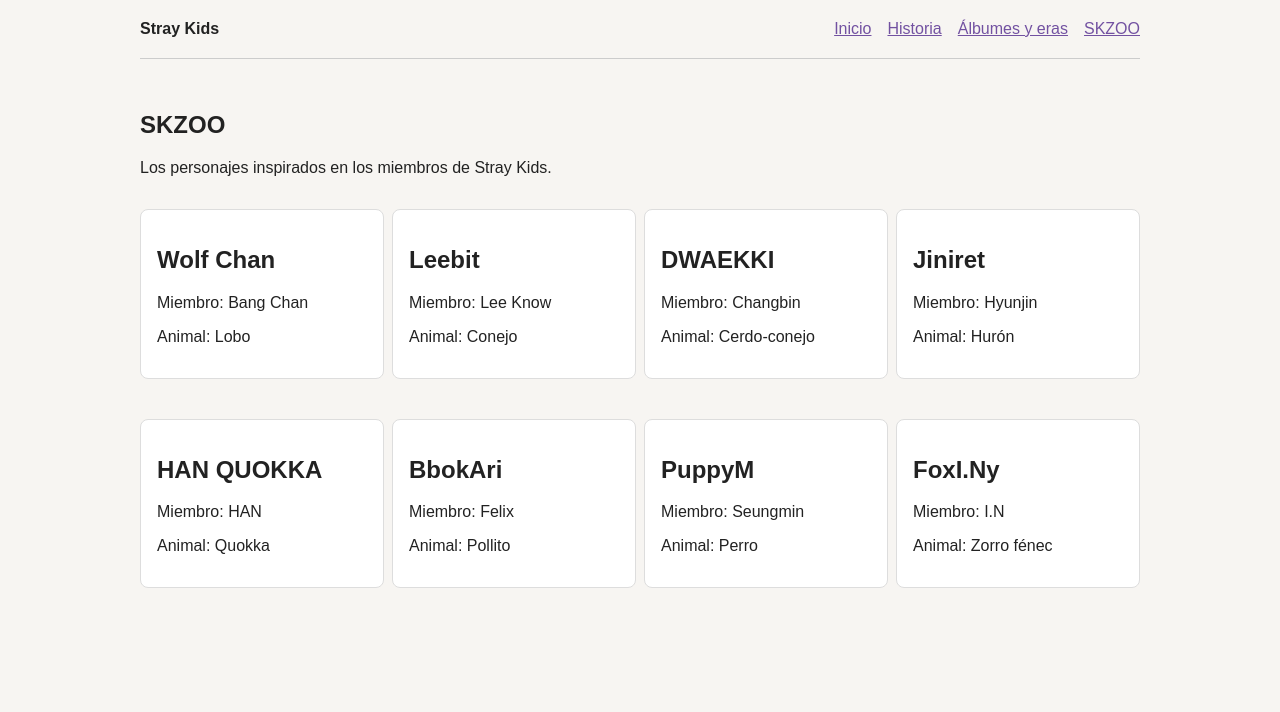
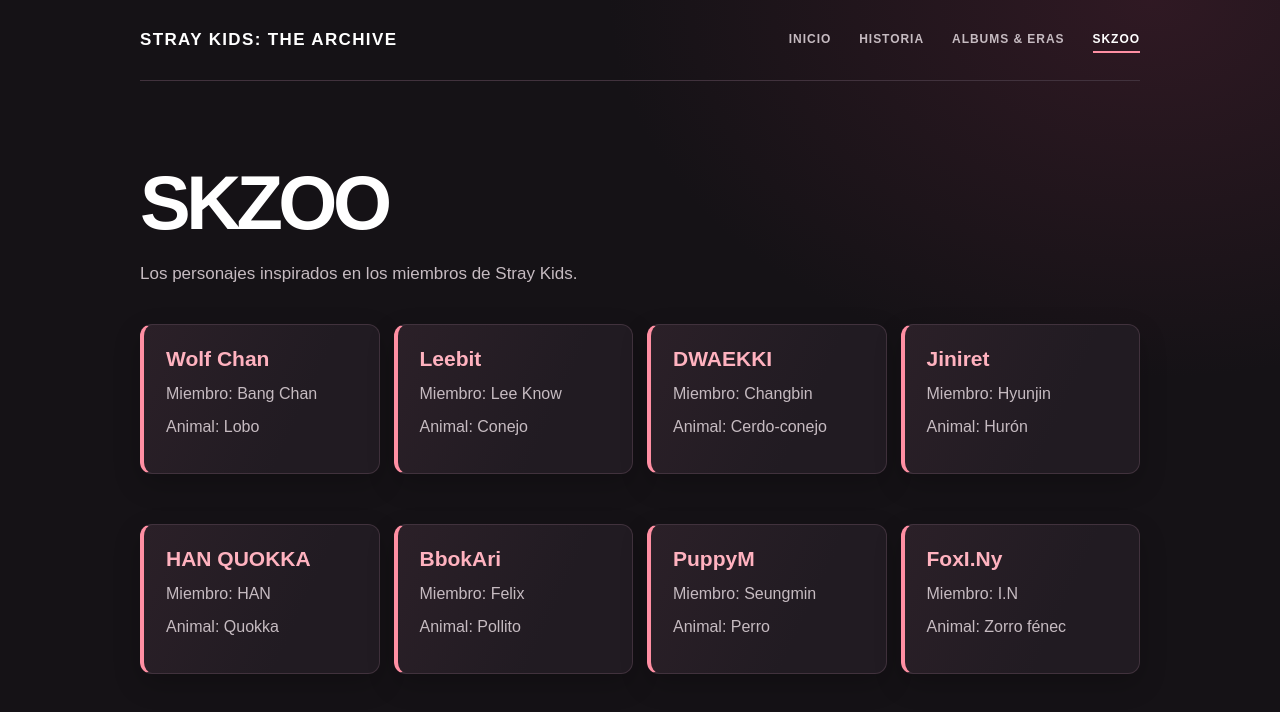
Before and after one commit to gisela1603/projecte-2, a Vue app: page /skzoo in a window 1280 px wide. Shown: the top 712 px of the page. Built offline with nearby package versions, Linux system fonts and the light colour scheme; no server answers.

Commit message:
Actualiza portada y navegación

```diff
--- a/index.html
+++ b/index.html
@@ -1,4 +1,4 @@
-<!DOCTYPE html>
+<!doctype html>
 <html lang="es">
   <head>
     <meta charset="UTF-8">
@@ -9,7 +9,7 @@
       content="Un recorrido fan por la historia, los álbumes y SKZOO de Stray Kids."
     >
     <meta name="theme-color" content="#101010">
-    <title>STAY ARCHIVE — Stray Kids</title>
+    <title>Stray Kids: The Archive</title>
   </head>
   <body>
     <div id="app"></div>
--- a/src/components/AlbumCard.vue
+++ b/src/components/AlbumCard.vue
@@ -1,17 +1,73 @@
 <script setup>
-defineProps({
+import { computed, ref } from 'vue'
+
+const props = defineProps({
   album: {
     type: Object,
     required: true,
   },
 })
+
+const imageFailed = ref(false)
+
+const albumPalettes = [
+  { match: 'do it', accent: '#f2b8cf' },
+  { match: 'karma', accent: '#a8bce7' },
+  { match: '5-star', accent: '#e8c774' },
+  { match: 'rock-star', accent: '#ff7c86' },
+  { match: 'maxident', accent: '#f2a9c5' },
+  { match: 'oddinary', accent: '#c6a9ed' },
+  { match: 'noeasy', accent: '#e6d879' },
+  { match: 'miroh', accent: '#f07852' },
+  { match: 'yellow wood', accent: '#edcd83' },
+  { match: 'levanter', accent: '#a7d6ee' },
+  { match: 'go live', accent: '#f07852' },
+  { match: 'i am not', accent: '#d6d1d0' },
+  { match: 'i am who', accent: '#f2c66d' },
+  { match: 'i am you', accent: '#ed9ca7' },
+  { match: 'mixtape', accent: '#c2b9c9' },
+  { match: 'hellevator', accent: '#d6d1d0' },
+]
+
+const palette = computed(() => {
+  const name = `${props.album.title ?? ''} ${props.album.era ?? ''}`.toLowerCase()
+  return albumPalettes.find(({ match }) => name.includes(match)) ?? {
+    accent: '#ff8fa3',
+  }
+})
+
+const cardStyle = computed(() => ({
+  '--album-accent': palette.value.accent,
+}))
+
+const coverUrl = computed(() =>
+  typeof props.album.coverUrl === 'string' ? props.album.coverUrl.trim() : '',
+)
+
+const details = computed(() =>
+  [props.album.year, props.album.era].filter((value) => value !== undefined && value !== null && value !== '').join(' · '),
+)
 </script>
 
 <template>
-  <article class="card">
-    <h2>{{ album.title }}</h2>
-    <p>Año: {{ album.year }}</p>
-    <p>Era: {{ album.era }}</p>
+  <article class="card album-card" :style="cardStyle">
+    <div class="album-cover">
+      <img
+        v-if="coverUrl && !imageFailed"
+        :src="coverUrl"
+        :alt="`Portada de ${album.title}`"
+        loading="lazy"
+        @error="imageFailed = true"
+      >
+      <div v-else class="album-cover-placeholder" aria-label="Portada no disponible">
+        <span>{{ album.title?.slice(0, 1) ?? 'SKZ' }}</span>
+        <small>Portada no disponible</small>
+      </div>
+    </div>
+    <div class="album-card-details">
+      <h2>{{ album.title }}</h2>
+      <p v-if="details" class="album-meta">{{ details }}</p>
     <p v-if="album.description">{{ album.description }}</p>
+    </div>
   </article>
 </template>
--- a/src/components/SiteHeader.vue
+++ b/src/components/SiteHeader.vue
@@ -4,11 +4,11 @@
 
 <template>
   <header class="site-header">
-    <strong>Stray Kids</strong>
+    <strong>Stray Kids: The Archive</strong>
     <nav aria-label="Navegación principal">
       <RouterLink to="/">Inicio</RouterLink>
       <RouterLink to="/timeline">Historia</RouterLink>
-      <RouterLink to="/albums">Álbumes y eras</RouterLink>
+      <RouterLink to="/albums">Albums &amp; Eras</RouterLink>
       <RouterLink to="/skzoo">SKZOO</RouterLink>
     </nav>
   </header>
--- a/src/style.css
+++ b/src/style.css
@@ -1,19 +1,44 @@
 :root {
   font-family: Arial, sans-serif;
-  color: #222;
-  background: #f7f5f2;
+  color: #f8f5f5;
+  background: #151216;
   font-synthesis: none;
   text-rendering: optimizeLegibility;
+  --red: #ff304f;
+  --pink: #ff8fa3;
+  --muted: #c6bbc1;
+  --panel: #211b22;
+  --line: #41323d;
+}
+
+* {
+  box-sizing: border-box;
 }
 
 body {
+  min-width: 320px;
+  min-height: 100vh;
+  margin: 0;
+  padding: 0 24px;
+  background:
+    radial-gradient(ellipse at 90% 0%, #57233766 0, transparent 34rem),
+    #151216;
+}
+
+#app {
   max-width: 1000px;
   margin: 0 auto;
-  padding: 0 20px;
 }
 
 a {
-  color: #7251a1;
+  color: var(--pink);
+  text-decoration-color: #ff8fa355;
+  text-underline-offset: 4px;
+  transition: color 160ms ease;
+}
+
+a:hover {
+  color: #fff;
 }
 
 .site-header {
@@ -21,31 +46,318 @@
   flex-wrap: wrap;
   align-items: center;
   justify-content: space-between;
-  gap: 16px;
-  padding: 20px 0;
-  border-bottom: 1px solid #ccc;
+  gap: 18px;
+  padding: 22px 0;
+  border-bottom: 1px solid var(--line);
+}
+
+.site-header strong {
+  color: #fff;
+  font-size: 17px;
+  letter-spacing: 0.08em;
+  text-transform: uppercase;
 }
 
 .site-header nav {
   display: flex;
   flex-wrap: wrap;
-  gap: 16px;
+  align-items: center;
+  gap: clamp(14px, 2.2vw, 28px);
+}
+
+.site-header nav a {
+  position: relative;
+  display: inline-block;
+  padding: 10px 0 12px;
+  color: var(--muted);
+  font-size: 12px;
+  font-weight: 700;
+  letter-spacing: 0.08em;
+  text-transform: uppercase;
+  text-decoration: none;
+  transition: color 160ms ease;
+}
+
+.site-header nav a::after {
+  position: absolute;
+  right: 0;
+  bottom: 5px;
+  left: 0;
+  height: 2px;
+  background: var(--pink);
+  content: "";
+  transform: scaleX(0);
+  transform-origin: left;
+  transition: transform 160ms ease;
+}
+
+.site-header nav a:hover,
+.site-header nav a.router-link-active {
+  color: #fff;
+}
+
+.site-header nav a:hover::after,
+.site-header nav a.router-link-active::after {
+  transform: scaleX(1);
+}
+
+.site-header nav a:focus-visible {
+  border-radius: 2px;
+  outline: 2px solid var(--pink);
+  outline-offset: 5px;
 }
 
 .page {
-  padding: 32px 0;
+  position: relative;
+  min-height: 65vh;
+  padding: 70px 0;
+}
+
+.page > p:first-child,
+.page-heading .eyebrow,
+.eyebrow {
+  color: var(--red);
+  font-size: 12px;
+  font-weight: 700;
+  letter-spacing: 0.16em;
+  text-transform: uppercase;
+}
+
+.page h1 {
+  margin: 14px 0 18px;
+  color: #fff;
+  font-size: clamp(42px, 8vw, 76px);
+  letter-spacing: -0.06em;
+  line-height: 1;
+}
+
+.page > p {
+  max-width: 660px;
+  color: var(--muted);
+  font-size: 17px;
+  line-height: 1.75;
+}
+
+.page > p a {
+  display: inline-block;
+  margin: 8px 10px 0 0;
+  padding: 10px 15px;
+  border: 1px solid #ff304f88;
+  border-radius: 999px;
+  background: #ff304f14;
+  color: #ffb2bf;
+  font-size: 14px;
+  text-decoration: none;
+}
+
+.page > p a:hover {
+  border-color: var(--red);
+  background: var(--red);
+  color: #fff;
+}
+
+.home-page > .home-tagline {
+  margin: 0;
+  color: var(--red);
+  font-size: clamp(20px, 2.6vw, 30px);
+  font-weight: 700;
+  letter-spacing: 0.06em;
+  text-transform: uppercase;
+}
+
+.home-description {
+  margin: 24px 0 0;
 }
 
 .card {
-  margin: 16px 0;
-  padding: 16px;
-  border: 1px solid #ddd;
-  border-radius: 8px;
-  background: white;
+  margin: 18px 0;
+  padding: 22px;
+  border: 1px solid var(--line);
+  border-left: 4px solid var(--red);
+  border-radius: 12px;
+  background: linear-gradient(115deg, #2b2028, var(--panel) 65%);
+  box-shadow: 0 10px 28px #0003;
+  transition: transform 180ms ease, border-color 180ms ease;
 }
 
-.grid {
+.card:hover {
+  transform: translateY(-3px);
+  border-color: #a7485d;
+}
+
+.card h2 {
+  margin: 0 0 10px;
+  color: #fff;
+  font-size: 21px;
+}
+
+.card p {
+  margin: 7px 0 0;
+  color: var(--muted);
+  line-height: 1.65;
+}
+
+.grid,
+.album-grid {
   display: grid;
-  grid-template-columns: repeat(auto-fit, minmax(200px, 1fr));
+  grid-template-columns: repeat(auto-fit, minmax(220px, 1fr));
+  gap: 14px;
+}
+
+.grid .card {
+  min-height: 150px;
+  border-left-color: var(--pink);
+}
+
+.grid .card h2 {
+  color: #ffb2bf;
+}
+
+.interior-page {
+  padding-top: 52px;
+}
+
+.page-heading h1 {
+  margin: 12px 0;
+}
+
+.heading-period,
+.heading-amp {
+  color: var(--red);
+}
+
+.page-lede {
+  max-width: 620px;
+  color: var(--muted);
+  font-size: 17px;
+  line-height: 1.7;
+}
+
+.section-label {
+  padding: 15px 0;
+  border-bottom: 1px solid var(--line);
+}
+
+.section-label h2 {
+  color: #fff;
+}
+
+.album-grid {
+  padding-top: 18px;
+}
+
+.album-grid .album-card {
+  margin: 0;
+  padding: 12px;
+  border: 1px solid color-mix(in srgb, var(--album-accent) 35%, var(--line));
+  background: var(--panel);
+}
+
+.album-cover {
+  overflow: hidden;
+  aspect-ratio: 1;
+  border-radius: 8px;
+  background: #171419;
+}
+
+.album-cover img {
+  display: block;
+  width: 100%;
+  height: 100%;
+  object-fit: cover;
+}
+
+.album-cover-placeholder {
+  display: grid;
+  width: 100%;
+  height: 100%;
+  align-content: center;
+  justify-items: center;
   gap: 8px;
+  background:
+    radial-gradient(circle at center, color-mix(in srgb, var(--album-accent) 16%, transparent), transparent 65%),
+    #171419;
+  color: var(--album-accent);
 }
+
+.album-cover-placeholder span {
+  font-size: clamp(48px, 9vw, 88px);
+  font-weight: 700;
+  line-height: 1;
+}
+
+.album-cover-placeholder small {
+  color: var(--muted);
+  font-size: 10px;
+}
+
+.album-card-details {
+  padding: 15px 6px 8px;
+}
+
+.album-grid .album-card h2 {
+  margin: 0 0 6px;
+  color: var(--album-accent);
+  font-size: 19px;
+}
+
+.album-grid .album-card p {
+  font-size: 13px;
+  color: #ddd3d8;
+}
+
+.album-grid .album-card .album-meta {
+  margin: 0 0 8px;
+  color: var(--album-accent);
+  font-size: 12px;
+  font-weight: 600;
+}
+
+.status-message {
+  margin: 18px 0;
+  padding: 18px;
+  border: 1px solid var(--line);
+  border-radius: 10px;
+  background: var(--panel);
+  color: var(--muted);
+  line-height: 1.6;
+}
+
+.status-error {
+  border-color: #ad334d;
+  color: #ffb2bf;
+}
+
+@media (max-width: 560px) {
+  body {
+    padding: 0 17px;
+  }
+
+  .site-header {
+    align-items: flex-start;
+    flex-direction: column;
+  }
+
+  .site-header nav {
+    gap: 12px;
+  }
+
+  .site-header nav a {
+    padding: 8px 0 10px;
+    font-size: 11px;
+  }
+
+  .page {
+    padding: 48px 0;
+  }
+
+}
+
+@media (prefers-reduced-motion: reduce) {
+  *,
+  *::before,
+  *::after {
+    scroll-behavior: auto !important;
+    transition-duration: 0.01ms !important;
+  }
+}
--- a/src/views/AlbumsAndEras.vue
+++ b/src/views/AlbumsAndEras.vue
@@ -38,7 +38,7 @@
       <p v-else-if="albums.length === 0" class="status-message">
         Aún no hay álbumes de Stray Kids para mostrar.
       </p>
-      <div v-else class="album-grid">
+      <div v-else class="grid album-grid">
         <AlbumCard v-for="album in albums" :key="album.id" :album="album" />
       </div>
     </section>
--- a/src/views/Home.vue
+++ b/src/views/Home.vue
@@ -1,20 +1,17 @@
 <script setup>
-import { RouterLink } from 'vue-router'
-
 defineOptions({ name: 'HomeView' })
 </script>
 
 <template>
-  <section class="page">
-    <p>HISTORIA · ÁLBUMES · SKZOO</p>
-    <h1>Stray Kids</h1>
-    <p>
-      Un recorrido por la historia del grupo, sus álbumes y eras, y los personajes SKZOO.
-    </p>
-    <p>
-      <RouterLink to="/timeline">Historia</RouterLink> |
-      <RouterLink to="/albums">Álbumes y eras</RouterLink> |
-      <RouterLink to="/skzoo">SKZOO</RouterLink>
+  <section class="page home-page">
+    <h1>Stray Kids: The Archive</h1>
+    <p class="home-tagline">Stray Kids everywhere all around the world</p>
+    <p class="home-description">
+      Stray Kids es un grupo surcoreano de K-pop formado por Bang Chan, Lee Know, Changbin, Hyunjin,
+      Han, Felix, Seungmin e I.N. Debutó en 2018 bajo JYP Entertainment y destaca por participar
+      activamente en la composición y producción de sus canciones, especialmente a través de
+      3RACHA, el equipo formado por Bang Chan, Changbin y Han. Su música mezcla géneros como el
+      hip-hop, la electrónica y el pop, y sus seguidores son conocidos como STAY.
     </p>
   </section>
 </template>
```
Also changed, not shown: firebase.json, 1 other file (tests, documents, lock files or other folders).
